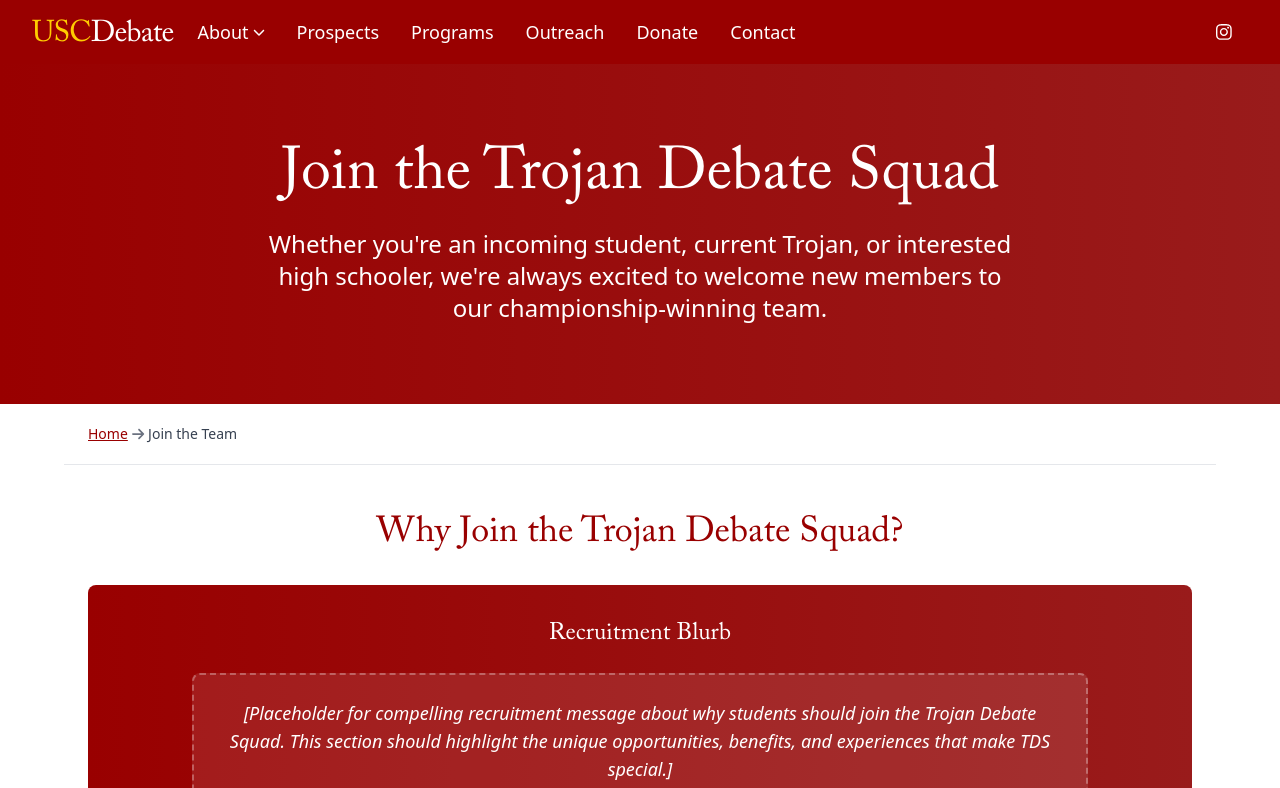
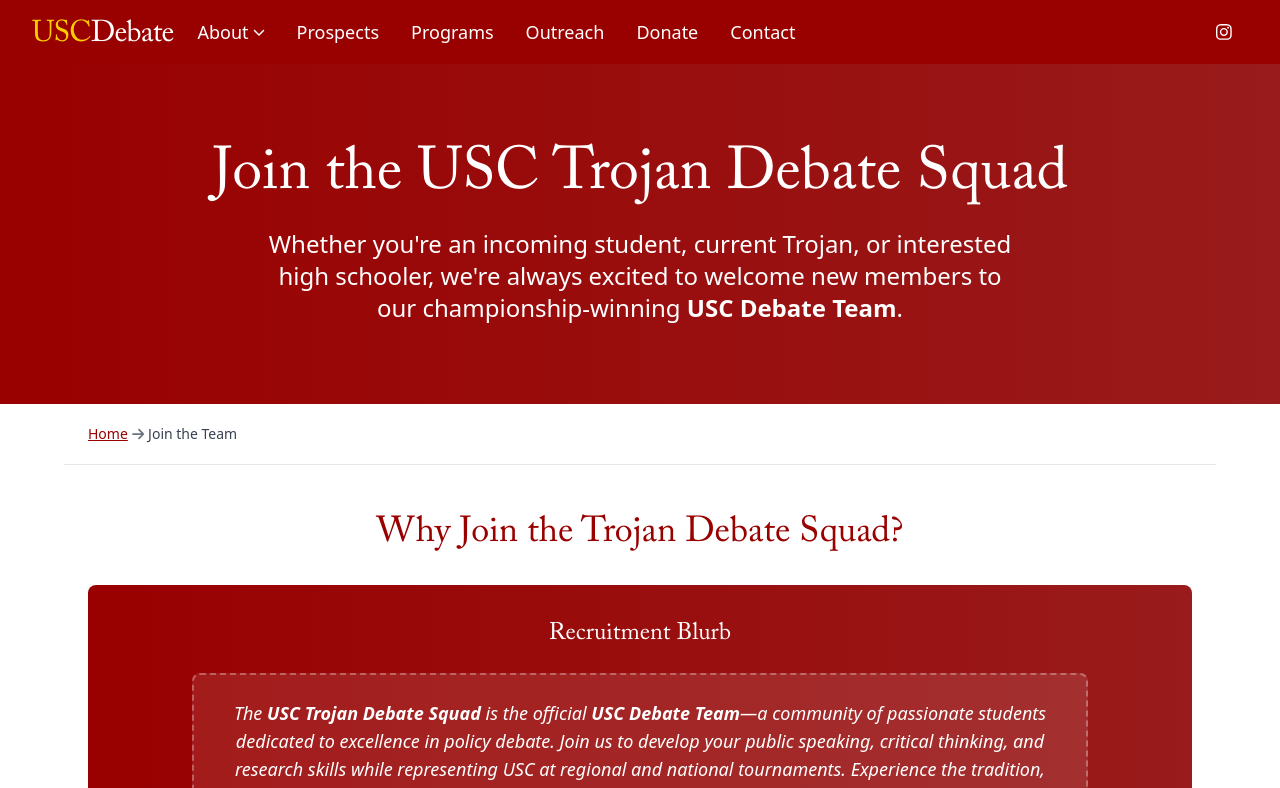
Before and after one commit to adarshzip/tds, a Next.js app: page /prospects in a window 1280 px wide. Shown: the top 788 px of the page. Built offline with nearby package versions, Linux system fonts and the light colour scheme; a web font is replaced by a local one; what tailwind-fontawesome would draw is missing.

Commit message:
SEO optimization
yippee!

```diff
--- a/app/about/history/page.tsx
+++ b/app/about/history/page.tsx
@@ -6,8 +6,9 @@
 
 
 export const metadata: Metadata = {
-    title: 'About',
-  }
+    title: 'History | USC Trojan Debate Squad | USC Debate Team',
+    description: 'Explore the 145-year history of the USC Trojan Debate Squad, the official USC Debate Team. Learn about our legacy, milestones, and impact on collegiate debate since 1880.',
+}
 
 export default function History() {
     return (
--- a/app/about/page.tsx
+++ b/app/about/page.tsx
@@ -2,7 +2,8 @@
 import Link from "next/link";
 
 export const metadata: Metadata = {
-    title: 'About',
+    title: 'About | USC Trojan Debate Squad | USC Debate Team',
+    description: 'Learn about the 145-year tradition of the USC Trojan Debate Squad, the official USC Debate Team. Discover our history, mission, and impact in collegiate policy debate.',
 }
 
 export default function About() {
@@ -11,12 +12,12 @@
             {/* Hero Section */}
             <div className="bg-gradient-to-r from-usc-red to-red-800 text-white py-20 px-6">
                 <div className="max-w-6xl mx-auto text-center">
-                    <h1 className="text-5xl md:text-6xl font-caslon mb-6">About the Trojan Debate Squad</h1>
+                    <h1 className="text-5xl md:text-6xl font-caslon mb-6">About the USC Trojan Debate Squad</h1>
                     <p className="text-xl md:text-2xl font-source_sans max-w-3xl mx-auto mb-4">
-                        The TDS has represented excellence in policy debate since 1880 as USC&apos;s first chartered student organization.
+                        The USC Trojan Debate Squad (TDS) has represented excellence in policy debate since 1880 as USC&apos;s first chartered student organization. For 145 years, the <strong>USC Debate Team</strong> has set the standard for collegiate debate.
                     </p>
                     <p className="text-lg md:text-xl font-source_sans max-w-3xl mx-auto opacity-90">
-                        The Trojan Debate Squad is USC&apos;s official policy debate team, competing nationally in NDT/CEDA tournaments and expanding debate access in Los Angeles public schools. The squad is committed to academic excellence, innovation, and community outreach.
+                        The USC Trojan Debate Squad is USC&apos;s official policy debate team, competing nationally in NDT/CEDA tournaments and expanding debate access in Los Angeles public schools. The squad is committed to academic excellence, innovation, and community outreach.
                     </p>
                 </div>
             </div>
--- a/app/about/team/page.tsx
+++ b/app/about/team/page.tsx
@@ -4,8 +4,8 @@
 import { FontAwesomeIcon } from "@fortawesome/react-fontawesome";
 
 export const metadata: Metadata = {
-  title: 'Current Team Members',
-  description: 'Meet the current members of the USC Trojan Debate Squad. Learn about our talented debaters, their achievements, and academic backgrounds.',
+  title: 'Current Team Members | USC Trojan Debate Squad | USC Debate Team',
+  description: 'Meet the current members of the USC Trojan Debate Squad, the official USC Debate Team. Learn about our talented debaters, their achievements, and our 145-year tradition of excellence.',
 }
 
 export default function TeamMembers() {
--- a/app/contact/page.tsx
+++ b/app/contact/page.tsx
@@ -5,8 +5,8 @@
 import { FontAwesomeIcon } from "@fortawesome/react-fontawesome";
 
 export const metadata: Metadata = {
-  title: 'Contact Us',
-  description: 'Get in touch with the USC Trojan Debate Squad. Contact our coaches, visit our office, or reach out through social media.',
+  title: 'Contact the USC Trojan Debate Squad | USC Debate Team',
+  description: 'Get in touch with the USC Trojan Debate Squad, the official USC Debate Team. Contact our coaches, visit our office, or reach out through social media. Join our 145-year tradition of debate excellence.',
 }
 
 export default function Contact() {
@@ -15,10 +15,9 @@
       {/* Hero Section */}
       <div className="bg-gradient-to-r from-usc-red to-red-800 text-white py-20 px-6">
         <div className="max-w-6xl mx-auto text-center">
-          <h1 className="text-5xl md:text-6xl font-caslon mb-6">Contact Us</h1>
+          <h1 className="text-5xl md:text-6xl font-caslon mb-6">Contact the USC Trojan Debate Squad</h1>
           <p className="text-xl md:text-2xl font-source_sans max-w-3xl mx-auto">
-            Get in touch with the Trojan Debate Squad. We&apos;re here to answer your questions
-            and help you get involved.
+            Get in touch with the <strong>USC Debate Team</strong>. We&apos;re here to answer your questions and help you get involved with the Trojan Debate Squad.
           </p>
         </div>
       </div>
--- a/app/donate/page.tsx
+++ b/app/donate/page.tsx
@@ -4,8 +4,8 @@
 import { FontAwesomeIcon } from "@fortawesome/react-fontawesome";
 
 export const metadata: Metadata = {
-  title: 'Support the Team',
-  description: 'Support the USC Trojan Debate Squad through your generous donations. Help us continue our championship-winning tradition and expand debate access throughout Los Angeles.',
+  title: 'Support the USC Trojan Debate Squad | USC Debate Team',
+  description: 'Support the USC Trojan Debate Squad, the official USC Debate Team, through your generous donations. Help us continue our 145-year championship-winning tradition and expand debate access throughout Los Angeles.',
 }
 
 export default function Donate() {
@@ -14,10 +14,9 @@
       {/* Hero Section */}
       <div className="bg-gradient-to-r from-usc-red to-red-800 text-white py-20 px-6">
         <div className="max-w-6xl mx-auto text-center">
-          <h1 className="text-5xl md:text-6xl font-caslon mb-6">Support the Trojan Debate Squad</h1>
+          <h1 className="text-5xl md:text-6xl font-caslon mb-6">Support the USC Trojan Debate Squad</h1>
           <p className="text-xl md:text-2xl font-source_sans max-w-3xl mx-auto">
-            Your generous support helps us maintain our championship-winning tradition
-            and expand debate access throughout Los Angeles
+            Your generous support helps the <strong>USC Debate Team</strong> maintain our 145-year championship-winning tradition and expand debate access throughout Los Angeles.
           </p>
         </div>
       </div>
--- a/app/layout.tsx
+++ b/app/layout.tsx
@@ -38,34 +38,34 @@
 export const metadata: Metadata = {
   title: {
     template: '%s | USC Trojan Debate Squad',
-    default: "USC Trojan Debate Squad - Championship-Winning Policy Debate Team",
+    default: "USC Trojan Debate Squad - Championship-Winning Policy Debate Team at USC | USC Debate Team",
   },
-  description: "The USC Trojan Debate Squad (TDS), USC's first chartered student organization since 1880, is one of the nation's leading collegiate debate programs. Join our championship-winning policy debate team.",
-  keywords: ["USC", "debate", "policy debate", "Trojan Debate Squad", "NDT", "CEDA", "collegiate debate", "Annenberg"],
+  description: "The USC Trojan Debate Squad (TDS), USC's first chartered student organization since 1880, is one of the nation's leading collegiate debate programs. Join the USC Debate Team and be part of our championship-winning tradition.",
+  keywords: ["USC", "debate", "policy debate", "Trojan Debate Squad", "USC Debate Team", "NDT", "CEDA", "collegiate debate", "Annenberg", "Los Angeles", "public speaking", "research", "critical thinking"],
   authors: [{ name: "USC Trojan Debate Squad" }],
   creator: "USC Trojan Debate Squad",
-          publisher: "USC Annenberg School for Communication &amp; Journalism",
+  publisher: "USC Annenberg School for Communication & Journalism",
   formatDetection: {
     email: false,
     address: false,
     telephone: false,
   },
-  metadataBase: new URL('https://usctrojandebate.com'),
+  metadataBase: new URL('https://uscdebate.com'),
   alternates: {
-    canonical: '/',
+    canonical: 'https://uscdebate.com/',
   },
   openGraph: {
-    title: "USC Trojan Debate Squad",
-    description: "Championship-winning policy debate team at USC since 1880",
-    url: 'https://usctrojandebate.com',
+    title: "USC Trojan Debate Squad | USC Debate Team",
+    description: "Join the USC Trojan Debate Squad, USC's official debate team since 1880. Compete nationally, develop public speaking and research skills, and be part of a 145-year tradition of excellence.",
+    url: 'https://uscdebate.com',
     siteName: 'USC Trojan Debate Squad',
     locale: 'en_US',
     type: 'website',
   },
   twitter: {
     card: 'summary_large_image',
-    title: "USC Trojan Debate Squad",
-    description: "Championship-winning policy debate team at USC since 1880",
+    title: "USC Trojan Debate Squad | USC Debate Team",
+    description: "Join the USC Trojan Debate Squad, USC's official debate team since 1880. Compete nationally, develop public speaking and research skills, and be part of a 145-year tradition of excellence.",
   },
   robots: {
     index: true,
@@ -98,6 +98,28 @@
       <head>
         <link rel="preconnect" href="https://fonts.googleapis.com" />
         <link rel="preconnect" href="https://fonts.gstatic.com" crossOrigin="anonymous" />
+        <script type="application/ld+json" dangerouslySetInnerHTML={{ __html: `{
+          "@context": "https://schema.org",
+          "@type": "Organization",
+          "name": "USC Trojan Debate Squad",
+          "url": "https://uscdebate.com",
+          "logo": "https://uscdebate.com/favicon.ico",
+          "sameAs": [
+            "https://www.instagram.com/usctrojandebate/"
+          ],
+          "description": "USC Trojan Debate Squad is the official USC Debate Team, a championship-winning collegiate debate program since 1880."
+        }` }} />
+        <script type="application/ld+json" dangerouslySetInnerHTML={{ __html: `{
+          "@context": "https://schema.org",
+          "@type": "WebSite",
+          "url": "https://uscdebate.com",
+          "name": "USC Trojan Debate Squad",
+          "potentialAction": {
+            "@type": "SearchAction",
+            "target": "https://uscdebate.com/?s={search_term_string}",
+            "query-input": "required name=search_term_string"
+          }
+        }` }} />
       </head>
       <body className="antialiased">
         <Header />
--- a/app/outreach/page.tsx
+++ b/app/outreach/page.tsx
@@ -4,8 +4,8 @@
 import { FontAwesomeIcon } from "@fortawesome/react-fontawesome";
 
 export const metadata: Metadata = {
-  title: 'Community Outreach',
-  description: 'Learn about USC Trojan Debate Squad\'s efforts to expand access to debate throughout Los Angeles through educational programs and community partnerships.',
+  title: 'Community Outreach | USC Trojan Debate Squad | USC Debate Team',
+  description: 'Learn about the USC Trojan Debate Squad’s 145-year tradition of expanding access to debate throughout Los Angeles. Discover our educational programs, community partnerships, and the impact of the official USC Debate Team.',
 }
 
 export default function Outreach() {
--- a/app/page.tsx
+++ b/app/page.tsx
@@ -5,8 +5,8 @@
 import { FontAwesomeIcon } from "@fortawesome/react-fontawesome";
 
 export const metadata: Metadata = {
-  title: 'Home | USC Trojan Debate Squad',
-  description: 'Home of the championship-winning USC Trojan Debate Squad, hosted by the USC Annenberg School of Communications. Join our 144-year tradition of excellence in policy debate.',
+  title: 'Home | USC Trojan Debate Squad | USC Debate Team',
+  description: 'Home of the championship-winning USC Trojan Debate Squad, hosted by the USC Annenberg School of Communications. Join our 145-year tradition of excellence in policy debate as part of the official USC Debate Team.',
 }
 
 export default function Home() {
@@ -17,10 +17,10 @@
         <div className="absolute inset-0 bg-black bg-opacity-40"></div>
         <div className="relative z-10 flex pt-11 px-8 flex-col justify-center items-center text-center md:items-start md:text-left">
           <h2 className="text-white font-semibold text-4xl md:text-5xl rounded-md sm:px-1 mb-4">
-            144 years of success.
+            145 years of success.
           </h2>
           <h2 className="text-white font-semibold text-4xl md:text-5xl rounded-md sm:px-1 bg-usc-red bg-opacity-90 p-2 mb-8">
-            Join the <span className="text-usc-yellow">Trojan Debate Squad</span>.
+            Join the <span className="text-usc-yellow">USC Trojan Debate Squad</span> — the official <strong>USC Debate Team</strong>.
           </h2>
           <div className="flex flex-col sm:flex-row gap-4">
             <Link
--- a/app/prospects/page.tsx
+++ b/app/prospects/page.tsx
@@ -4,8 +4,20 @@
 import { FontAwesomeIcon } from "@fortawesome/react-fontawesome";
 
 export const metadata: Metadata = {
-  title: 'Join the Team',
-  description: 'Join the USC Trojan Debate Squad - Learn about requirements, practice schedule, and how to get involved with our championship-winning debate team.',
+  title: 'Join the USC Trojan Debate Squad | USC Debate Team',
+  description: 'Interested in joining the USC Debate Team? Learn how to become part of the USC Trojan Debate Squad, see our practice schedule, and discover what makes us a top collegiate debate program.',
+  openGraph: {
+    title: 'Join the USC Trojan Debate Squad | USC Debate Team',
+    description: 'Interested in joining the USC Debate Team? Learn how to become part of the USC Trojan Debate Squad, see our practice schedule, and discover what makes us a top collegiate debate program.',
+    url: 'https://[YOUR_DOMAIN]/prospects',
+    siteName: 'USC Trojan Debate Squad',
+    type: 'website',
+  },
+  twitter: {
+    card: 'summary_large_image',
+    title: 'Join the USC Trojan Debate Squad | USC Debate Team',
+    description: 'Interested in joining the USC Debate Team? Learn how to become part of the USC Trojan Debate Squad, see our practice schedule, and discover what makes us a top collegiate debate program.',
+  },
 }
 
 export default function Prospects() {
@@ -14,10 +26,9 @@
       {/* Hero Section */}
       <div className="bg-gradient-to-r from-usc-red to-red-800 text-white py-20 px-6">
         <div className="max-w-6xl mx-auto text-center">
-          <h1 className="text-5xl md:text-6xl font-caslon mb-6">Join the Trojan Debate Squad</h1>
+          <h1 className="text-5xl md:text-6xl font-caslon mb-6">Join the USC Trojan Debate Squad</h1>
           <p className="text-xl md:text-2xl font-source_sans max-w-3xl mx-auto">
-                    Whether you&apos;re an incoming student, current Trojan, or interested high schooler,
-        we&apos;re always excited to welcome new members to our championship-winning team.
+            Whether you&apos;re an incoming student, current Trojan, or interested high schooler, we&apos;re always excited to welcome new members to our championship-winning <strong>USC Debate Team</strong>.
           </p>
         </div>
       </div>
@@ -40,12 +51,10 @@
               <h3 className="text-2xl font-caslon mb-6">Recruitment Blurb</h3>
               <div className="bg-white bg-opacity-10 p-6 rounded-lg border-2 border-dashed border-white border-opacity-30">
                 <p className="text-lg italic">
-                  [Placeholder for compelling recruitment message about why students should join the Trojan Debate Squad.
-                  This section should highlight the unique opportunities, benefits, and experiences that make TDS special.]
+                  The <strong>USC Trojan Debate Squad</strong> is the official <strong>USC Debate Team</strong>—a community of passionate students dedicated to excellence in policy debate. Join us to develop your public speaking, critical thinking, and research skills while representing USC at regional and national tournaments. Experience the tradition, camaraderie, and success that make the <strong>USC Debate</strong> program unique!
                 </p>
                 <p className="text-sm mt-4 opacity-90">
-                  Add your recruitment blurb here to inspire potential team members and showcase what makes
-                  the Trojan Debate Squad an exceptional opportunity for personal and academic growth.
+                  Ready to take your place on the <strong>USC Debate Team</strong>? Discover what makes the <strong>USC Trojan Debate Squad</strong> an exceptional opportunity for personal and academic growth.
                 </p>
               </div>
             </div>
@@ -139,7 +148,7 @@
             </section>
 
             <section>
-              <h2 className="text-3xl font-caslon text-usc-red mb-6">How to Get Started</h2>
+              <h2 className="text-3xl font-caslon text-usc-red mb-6">How to Get Started (Current Students)</h2>
               <div className="space-y-4">
                 <div className="bg-usc-red text-white p-6 rounded-lg">
                   <h3 className="text-xl font-semibold mb-2">Step 1: Express Interest</h3>
@@ -208,7 +217,7 @@
 
         {/* Contact Information for Future Recruits */}
         <section className="mt-16">
-          <h2 className="text-4xl font-caslon text-usc-red text-center mb-8">Contact Information for Future Recruits</h2>
+          <h2 className="text-4xl font-caslon text-usc-red text-center mb-8">Interested High Schoolers</h2>
           <div className="bg-gradient-to-r from-usc-red to-red-800 text-white p-8 rounded-lg">
             <div className="max-w-4xl mx-auto">
               <h3 className="text-2xl font-caslon text-center mb-6">Get in Touch</h3>
```
Also changed, not shown: public/robots.txt (added), 1 other file (tests, documents, lock files or other folders).
